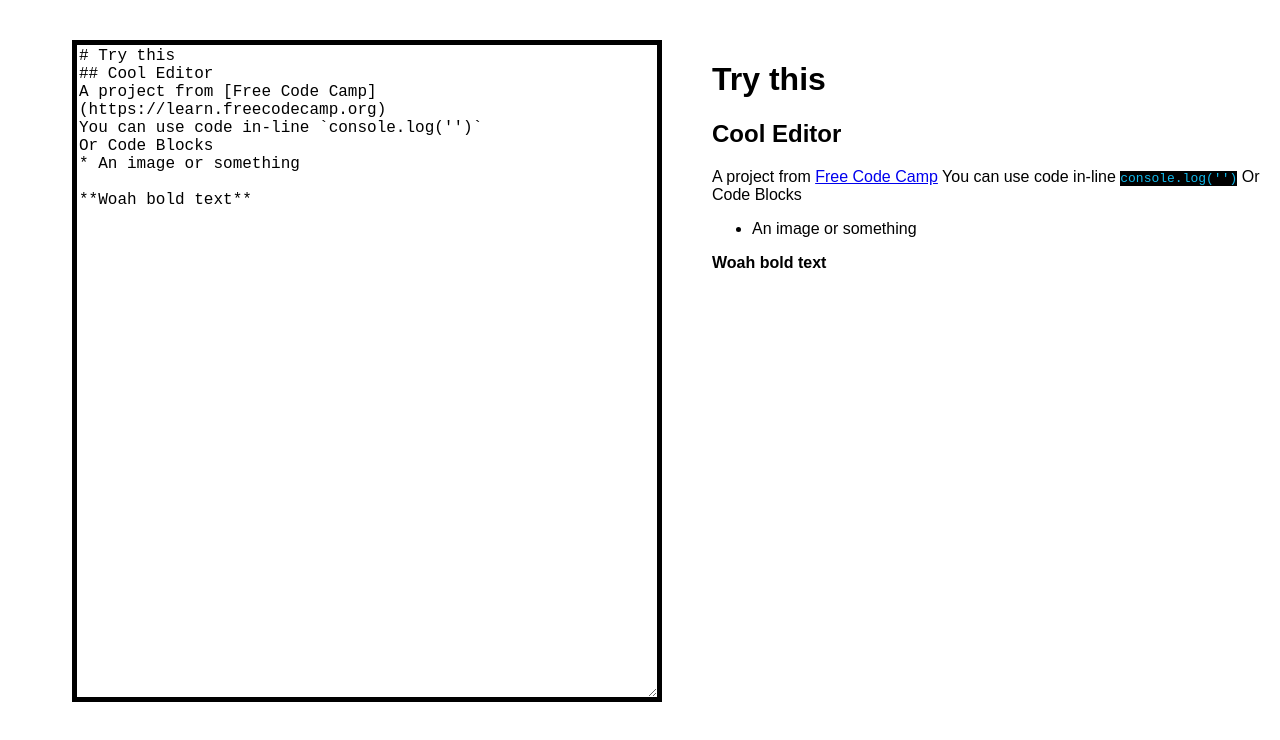
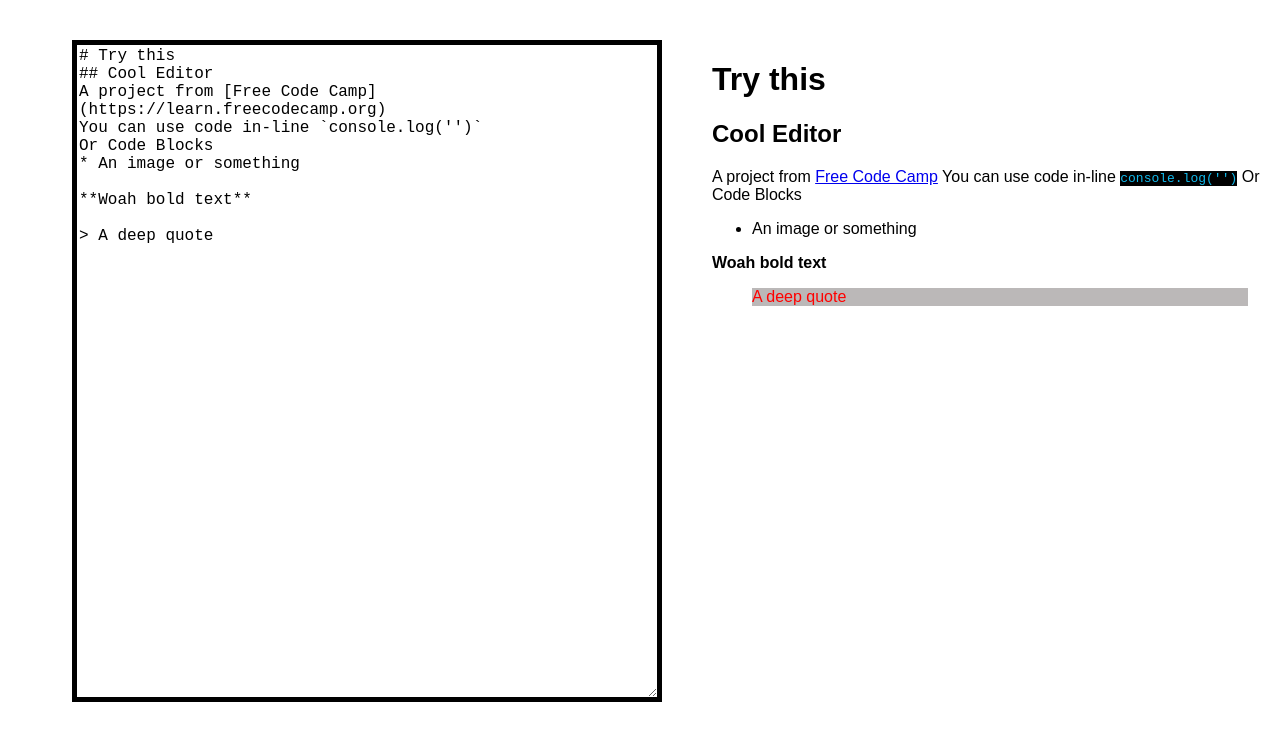
Before and after one commit to petercr/markdown-preview, a React (Create React App) app: page / in a window 1280 px wide. Shown: the top 740 px of the page. Built offline with nearby package versions, Linux system fonts and the light colour scheme.

Commit message:
added a BLOCKQUOTE to starting #editor text

```diff
--- a/src/App.js
+++ b/src/App.js
@@ -12,7 +12,8 @@ class App extends Component {
       "You can use code in-line `console.log('')` \n" +
       "Or Code Blocks \n" +
       "* An image or something \n\n" +
-      "**Woah bold text**";
+      "**Woah bold text** \n\n" +
+      "> A deep quote \n\n";
 
     this.state = {
       editorText: this.mainHtml,
```
